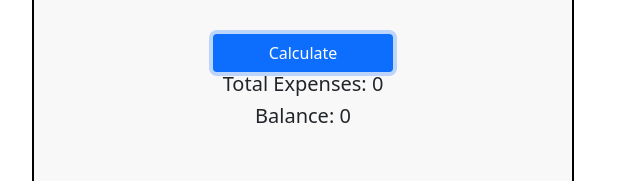
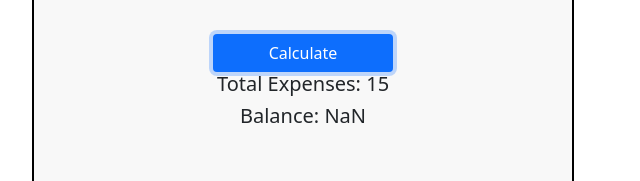
Before and after one commit to MdMostaqAhmed/salary-management-system, a plain HTML site: page index.html in a window 1280 px wide. Both pictures are taken after typing "5", "5", "5" into the empty fields and a click on the button "Calculate". Shown: the part 458-639 px from the top of the page, 50-690 px from the left. Drawn offline with nearby package versions, Linux system fonts and the light colour scheme.

Commit message:
balance calculate done

```diff
--- a/app.js
+++ b/app.js
@@ -0,0 +1,22 @@
+const foodCost = document.getElementById("food-cost");
+const rentCost = document.getElementById("rent-cost");
+const clothCost = document.getElementById("cloth-cost");
+
+const balanceCalculate = document
+  .getElementById("calculate")
+  .addEventListener("click", function () {
+    const total =
+      parseInt(foodCost.value) +
+      parseInt(rentCost.value) +
+      parseInt(clothCost.value);
+
+    // Total Expenses
+    const expenses = (document.getElementById("expenses").innerText = total);
+    //Balance
+
+    const incomeText = document.getElementById("income");
+    const income = parseInt(incomeText.value);
+
+    const balance = (document.getElementById("balance").innerText =
+      income - expenses);
+  });
--- a/index.html
+++ b/index.html
@@ -33,7 +33,7 @@
                 <table>
                   <tr>
                     <td>Income:</td>
-                    <td><input type="number" placeholder="Enter Income"/></td>
+                    <td><input id="income"type="number" placeholder="Enter Income"/></td>
                   </tr>
                 </table>
             </div>
@@ -44,23 +44,23 @@
             <table>
               <tr>
                 <td>Food:</td>
-                <td><input type="number" placeholder="Enter food cost"/></td>
+                <td><input id="food-cost" type="number" placeholder="Enter food cost"/></td>
               </tr>
               <tr>
                 <td>Rent:</td>
-                <td><input type="number" placeholder="Enter rent"/></td>
+                <td><input id="rent-cost" type="number" placeholder="Enter rent"/></td>
               </tr>
               <tr>
                 <td>Cloths:</td>
-                <td><input type="number" placeholder="Enter cloths cost"/></td>
+                <td><input id="cloth-cost" type="number" placeholder="Enter cloths cost"/></td>
               </tr>
             </table
           </div>
           <!-- Calculate Button  -->
           <div class="calculate mt-5">
-            <button class="btn bg-primary text-white calculate-button">Calculate</button>
-            <h5>Total Expenses: <span>0</span></h5>
-            <h5>Balance: <span>0</span></h5>
+            <button id="calculate" class="btn bg-primary text-white calculate-button">Calculate</button>
+            <h5>Total Expenses: <span id="expenses">0</span></h5>
+            <h5>Balance: <span id="balance">0</span></h5>
           </div>
 
           <!-- Saving -->
```
